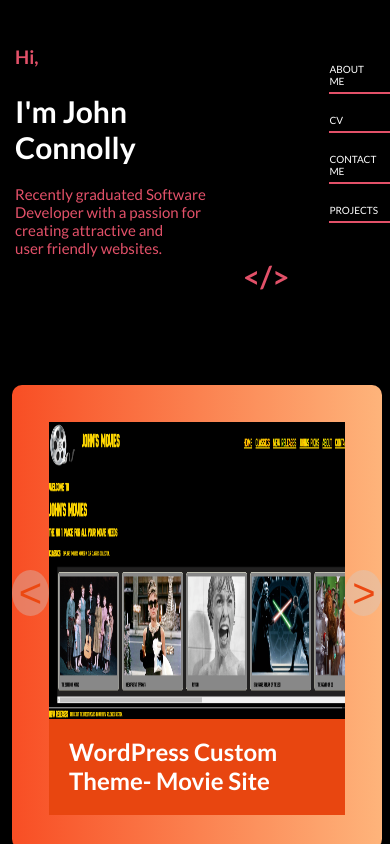
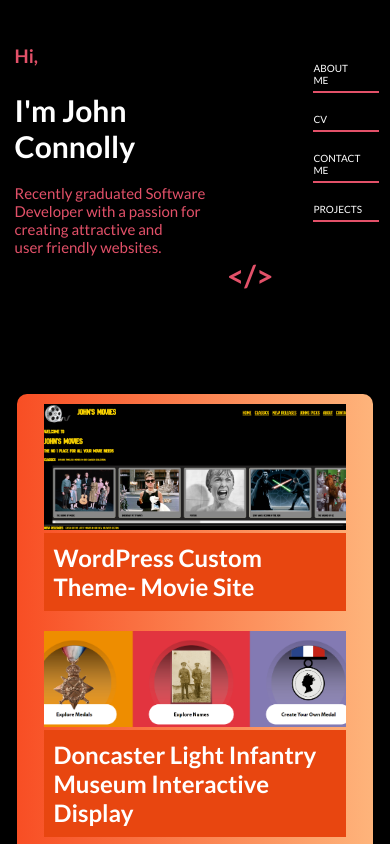
Before and after one commit to jconnollyweb/portfolio, a React (Create React App) app: page / in a window 390 px wide. Shown: the top 844 px of the page. Built offline with nearby package versions, Linux system fonts and the light colour scheme.

Commit message:
fixed styling

```diff
--- a/src/pages/homePage/HomePage.css
+++ b/src/pages/homePage/HomePage.css
@@ -3,42 +3,69 @@ body {
   font-family: "Lato", sans-serif;
 }
 
-.slider {
+.home-page {
+  width: 100%;
+  overflow: hidden;
+}
+
+.projects-container {
   display: flex;
-  justify-content: space-between;
-  background: linear-gradient(to right, #f84e24, #feb47b);
-  width: 80%;
+  height: 50vh;
   margin: auto;
-  margin-top: 20px;
+  margin-top: 30px;
+  width: 90%;
+  overflow-x: auto;
+  gap: 20px;
+  padding: 20px;
   border-radius: 10px;
-  height: 55vh;
+  background: linear-gradient(90deg, #f84e24, #feb47b);;
+  scrollbar-width: thin; /* Firefox */
+  scrollbar-color: orange transparent; /* Firefox */
+
+}
+
+.projects-container::-webkit-scrollbar {
+  height: 10px; /* Height of the horizontal scrollbar */
+}
+
+.projects-container::-webkit-scrollbar-track {
+  background: transparent; /* Invisible background */
+}
+
+.projects-container::-webkit-scrollbar-thumb {
+  background: orange; /* Scrollbar color */
+  border-radius: 10px; /* Rounded corners */
+}
+
+.projects-container::-webkit-scrollbar-thumb:hover {
+  background: darkorange; /* Darker color on hover */
 }
 
 .project {
-  width: 50%;
-  height: 90%;
-  display: flex;
-  margin-top: 2%;
+  flex: 0 0 auto;
+  width: 35%; /* Adjust width as needed */
+  height: 100%; /* Adjust height as needed */
+  margin: 0 10px; /* Add margin between projects */
   position: relative;
-
-}
-
-
-
- h2 {
-  background-color: rgb(232, 70, 16);
-  margin-top: -5px;
-  padding: 20px;
+  scroll-snap-align: start;
 }
 
 .img-title {
-  position: absolute;
   width: 100%;
   height: 80%;
+  position: relative;
 }
-img {
+
+.project-image {
   width: 100%;
   height: 100%;
+  object-fit: cover;
+}
+
+h2 {
+  background-color: rgb(232, 70, 16);
+  margin: 0;
+  padding: 10px;
 }
 
 .project-details {
@@ -49,82 +76,70 @@ img {
   width: 100%;
   height: 100%;
   display: none;
-  transition: opacity 0.3s ease;
+  flex-direction: column;
+  justify-content: center;
+  align-items: center;
+  color: white;
+  padding: 20px;
+  box-sizing: border-box;
 }
 
 .project:hover .project-details {
-  display: block; /* Show on hover */
+  display: flex; /* Show on hover */
 }
 
-.project-details h2,
-.project-details p {
-  color: white; /* Text color */
-}
-
-.arrow {
-  width: 100px;
-  height: 100px;
-  border-radius: 50%;
-  color: rgb(236, 72, 17);
-  background-color: #cccccc5b;
-  margin-top: 15%;
-  border: none;
-  display: flex;
-  align-items: center;
-  justify-content: center;
-  font-size: 70px;
-  cursor: pointer;
-  margin-right: 10px;
-  margin-left: 10px;
-  transition: background-color 0.3s ease;
-}
-
-.arrow:hover {
-  background-color: #fafafa;
-}
-
-a{
+a {
   text-decoration: none;
   color: white;
 }
 
 
-@media only screen and (min-width: 320px) and (max-width: 430px) {
-
-  body {
-    width: 100%;
+@media only screen and (max-width: 1200px) {
+  .projects-container {
+    height: 40vh; /* Adjust height for smaller screens */
   }
 
-  .slider {
-    width: 95%;
-    margin-top: 5%;
-    margin-right: 4%;
+  .project {
+    width: 50%; /* Adjust width for smaller screens */
+  }
+}
+
+@media only screen and (max-width: 768px) {
+  .projects-container {
+    height: auto; /* Adjust height for even smaller screens */
+    flex-direction: column;
+    align-items: center;
+    padding: 10px; /* Adjust padding for smaller screens */
   }
 
-  .arrow {
-    height: 10%;
-    width: 10%;
-    font-size: 40px;
-    margin-top: 50%;
-    margin-left: 0px;
-    margin-right: 0px;
+  .project {
+    width: 80%; /* Adjust width for smaller screens */
+    height: auto; /* Adjust height for smaller screens */
+  }
 
+  .project-image {
+    object-fit: contain; /* Ensure full image is visible on small screens */
+  }
+}
+
+@media only screen and (max-width: 480px) {
+  .project {
+    width: 90%; /* Further adjust width for very small screens */
+  }
+
+  .project-image {
+    object-fit: contain; /* Ensure full image is visible on very small screens */
+  }
+}
+
+/* @media only screen and (max-width: 768px) {
+  .projects-container {
+    flex-direction: column;
+    align-items: center;
   }
 
   .project {
     width: 80%;
-    height: 80%;
-    display: flex;
-    margin-top: 2%;
-    position: relative;
-    margin-top: 10%;
-}
-
-.project-details {
-  position: absolute;
- font-size: 8px;
-  display: none;
-  transition: opacity 0.3s ease;
-}
-
-}
+    height: auto;
+  }
+} */
--- a/src/pages/homePage/HomePage.js
+++ b/src/pages/homePage/HomePage.js
@@ -16,7 +16,7 @@ function HomePage() {
   const projects = [
     {
       title: "WordPress Custom Theme- Movie Site",
-      description: "Following on from my previous Wordpress Project I have built a small Movie Website theme to build on my knowledge of custom themes and post types. Again it was built using PHP, HTML, CSS and JavaScript.  ",
+      description: "Following on from my previous Wordpress Project I have built a small Movie Website theme to build on my knowledge of custom themes and post types. Again it was built  using PHP, HTML, CSS and JavaScript.  ",
       image: movieImage,
       link: "http://port-projects.42web.io/"
     },
@@ -77,21 +77,25 @@ function HomePage() {
 
   return (
     <div className="home-page">
-      <div className="slider">
-        <button className="arrow" onClick={prevProject}>&lt;</button>
-        <div className="project">
-        <a href={projects[currentProject].link} target="_blank" rel="noopener noreferrer">
+    <div className="projects-container">
+      {projects.map((project, index) => (
+        <div className="project" key={index}>
+          <a href={project.link} target="_blank" rel="noopener noreferrer">
             <div className="img-title">
-            <img className="project-image" src={projects[currentProject].image} alt={projects[currentProject].title} />
-            <h2>{projects[currentProject].title}</h2>
+              <img
+                className="project-image"
+                src={project.image}
+                alt={project.title}
+              />
+              <h2>{project.title}</h2>
             </div>
             <div className="project-details">
-            <h2>{projects[currentProject].title}</h2>
-            <p>{projects[currentProject].description}</p>
+              <h2>{project.title}</h2>
+              <p>{project.description}</p>
             </div>
           </a>
         </div>
-        <button className="arrow" onClick={nextProject}>&gt;</button>
+            ))}
             </div>
           </div>
   );
```
Lines whose indentation alone changed are shown as unchanged.
